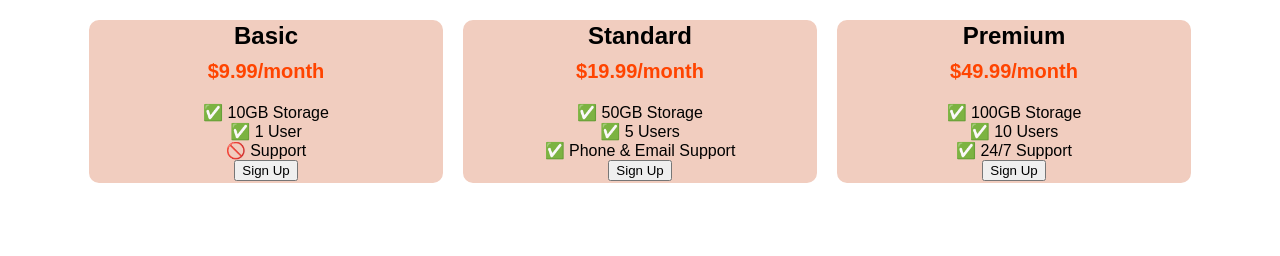
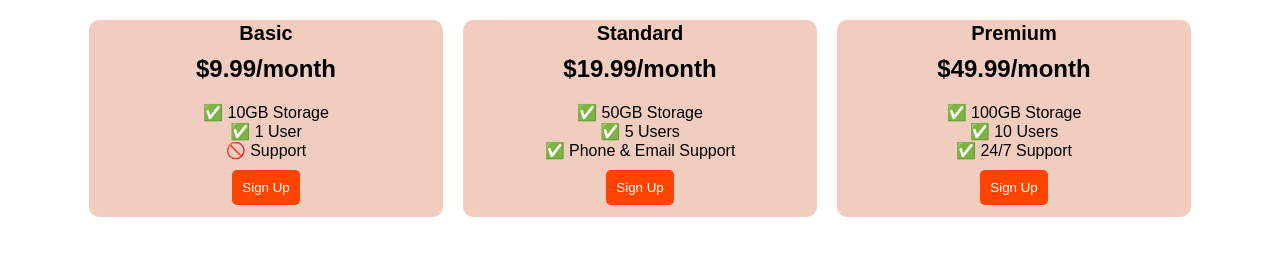
Before and after one commit to thinh241006/Pricing-table, a plain HTML site: page index.html in a window 1280 px wide. Drawn offline with Linux system fonts and the light colour scheme; a web font is replaced by a local one.

Commit message:
index.html

```diff
--- a/index.html
+++ b/index.html
@@ -29,14 +29,13 @@
       }
 
       .plan-title{
-        font-size: 24px;
+        font-size: 20px;
         font-weight: bold;
         margin-bottom: 10px;
       }
 
       .plan-price{
-        font-size: 20px;
-        color:  #ff4400;
+        font-size: 24px;
         margin-bottom: 20px;
         font-weight: 600;
       }
@@ -45,6 +44,15 @@
         list-style-type: none; /*not see the dot of ul*/
         padding: 0;
         margin: 0;
+      }
+
+      .plan-button{
+        padding: 10px;
+        background-color: #ff4400;
+        color: white;
+        border-radius: 5px;
+        border: none;
+        margin: 10px;
       }
 
 
```
